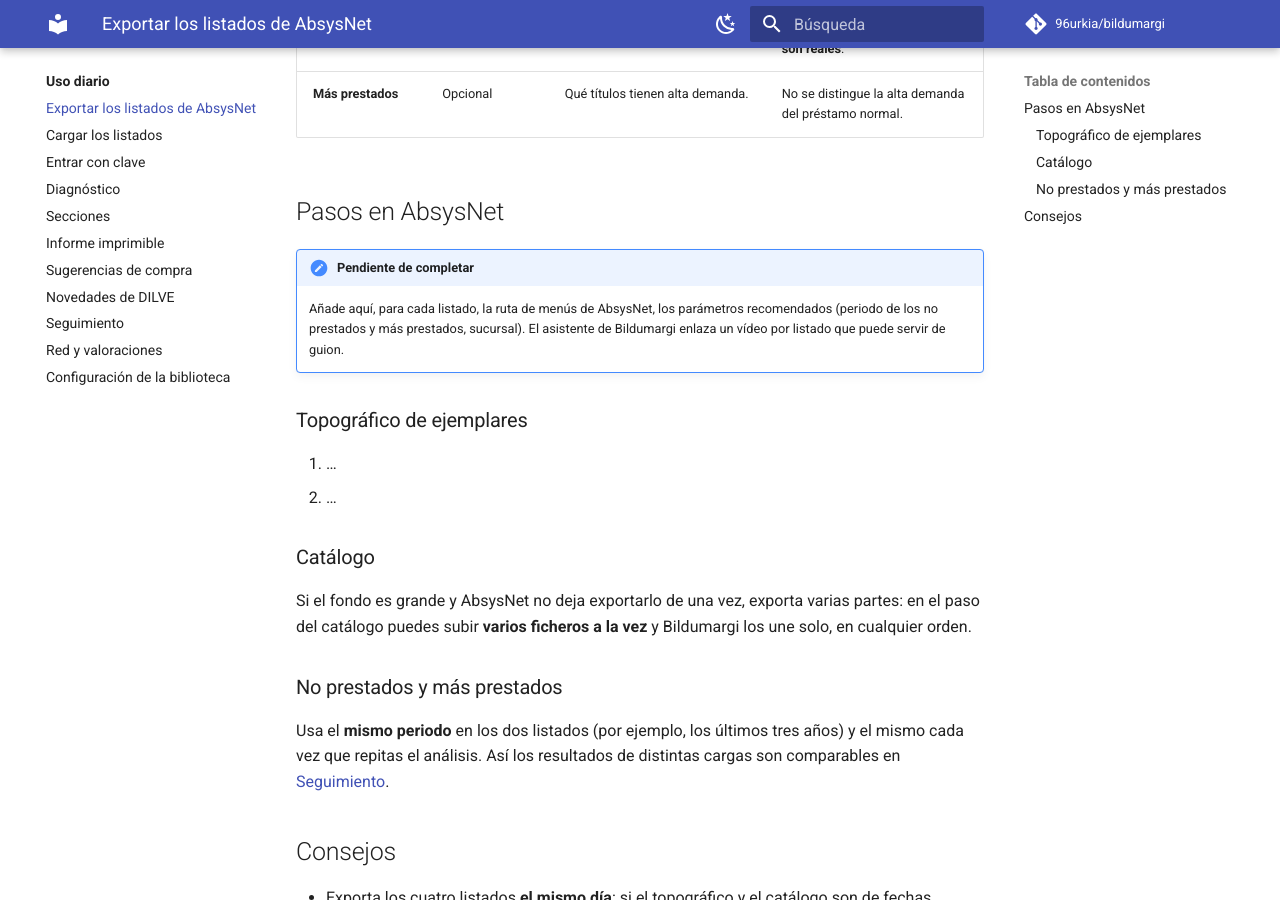
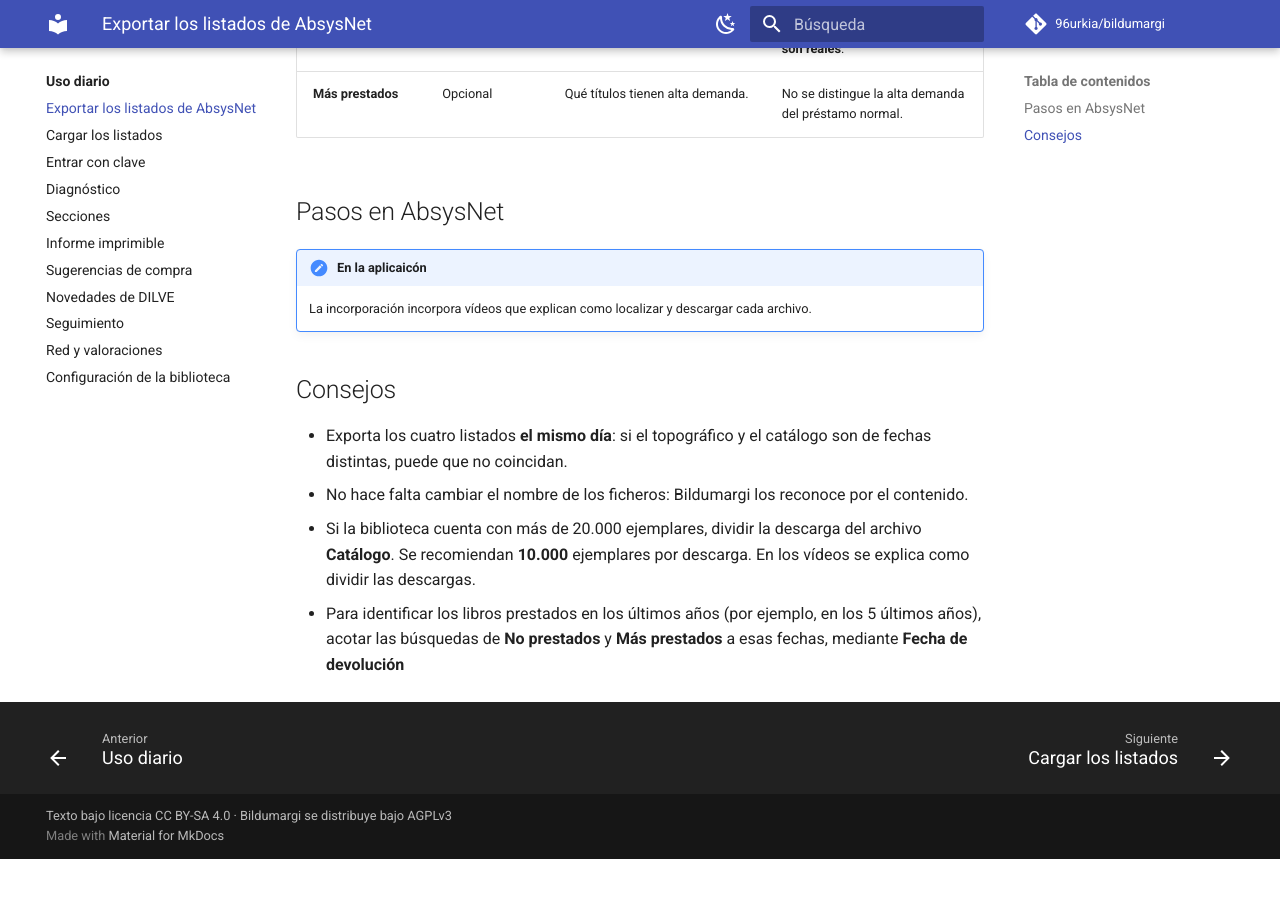
Before and after one commit to 96urkia/bildumargi, an MkDocs documentation site: the page built from docs/uso/exportar-absysnet.md, in a window 1280 px wide and 900 px high, scrolled down 508 px. Built offline with MkDocs 1.6.1 and Material for MkDocs 9.7.7, drawn with Linux system fonts in a browser that asks for light colours; comment, search, counter and statistics services are not loaded; after the commit the page ends 1367 px from its top, so only the background shows below that.

Commit message:
Update exportar-absysnet.md

```diff
--- a/docs/uso/exportar-absysnet.md
+++ b/docs/uso/exportar-absysnet.md
@@ -12,28 +12,10 @@
 
 ## Pasos en AbsysNet
 
-!!! note "Pendiente de completar"
-    Añade aquí, para cada listado, la ruta de menús de AbsysNet, los
-    parámetros recomendados (periodo de los no prestados y más prestados,
-    sucursal). El asistente de Bildumargi enlaza un vídeo por listado que
-    puede servir de guion.
+!!! note "En la aplicaicón"
+    La incorporación incorpora vídeos que explican como localizar y descargar cada archivo.
 
-### Topográfico de ejemplares
 
-1. …
-2. …
-
-### Catálogo
-
-Si el fondo es grande y AbsysNet no deja exportarlo de una vez, exporta varias
-partes: en el paso del catálogo puedes subir **varios ficheros a la vez** y
-Bildumargi los une solo, en cualquier orden.
-
-### No prestados y más prestados
-
-Usa el **mismo periodo** en los dos listados (por ejemplo, los últimos tres
-años) y el mismo cada vez que repitas el análisis. Así los resultados de
-distintas cargas son comparables en [Seguimiento](seguimiento.md).
 
 ## Consejos
 
@@ -41,3 +23,5 @@
   catálogo son de fechas distintas, puede que no coincidan.
 - No hace falta cambiar el nombre de los ficheros: Bildumargi los reconoce por
   el contenido.
+- Si la biblioteca cuenta con más de 20.000 ejemplares, dividir la descarga del archivo **Catálogo**. Se recomiendan **10.000** ejemplares por descarga. En los vídeos se explica como dividir las descargas.
+- Para identificar los libros prestados en los últimos años (por ejemplo, en los 5 últimos años), acotar las búsquedas de **No prestados** y **Más prestados** a esas fechas, mediante **Fecha de devolución**
```
